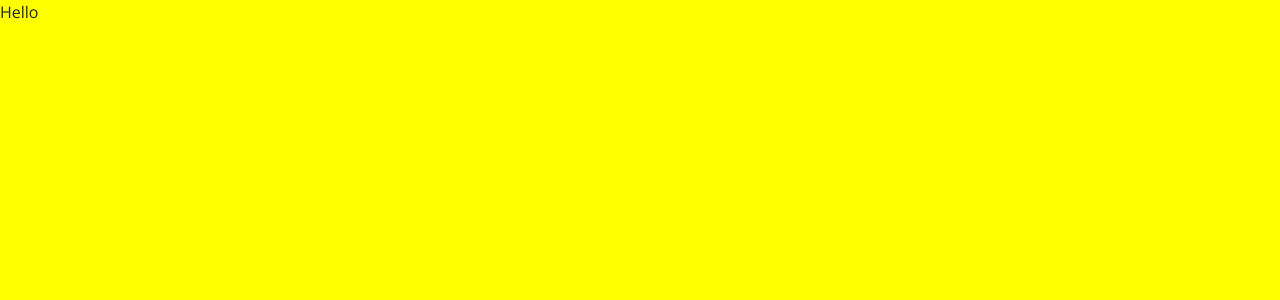
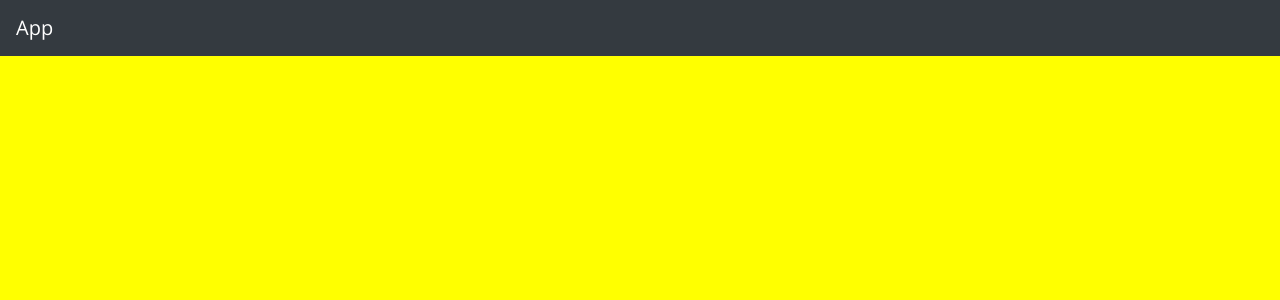
Before and after one commit to Rishu2000/GfG-Notes-App-Final, a React (Create React App) app in the folder client/: page / in a window 1280 px wide. Shown: the top 300 px of the page. Built offline with nearby package versions, Linux system fonts and the light colour scheme.

Commit message:
Introduced Header component and added it.

```diff
--- a/client/src/components/App.js
+++ b/client/src/components/App.js
@@ -1,10 +1,10 @@
 import React, { Component } from 'react';
-
+import Header from "./Header/Header";
 export default class App extends Component {
   render() {
     return (
-      <div>
-        Hello
+      <div className="App">
+        <Header Dark={true}>App</Header>
       </div>
     )
   }
--- /dev/null
+++ b/client/src/components/Header/Header.js
@@ -0,0 +1,12 @@
+import React from 'react';
+
+const Header = ({Dark,children,className}) => {
+  const dark = !!Dark?"dark":"light";
+  return (
+    <nav className={`navbar navbar-${dark} bg-${dark}`+(className?" "+className:"")}>
+      <span className="navbar-brand">{children}</span>
+    </nav>
+  )
+}
+
+export default Header;
```
